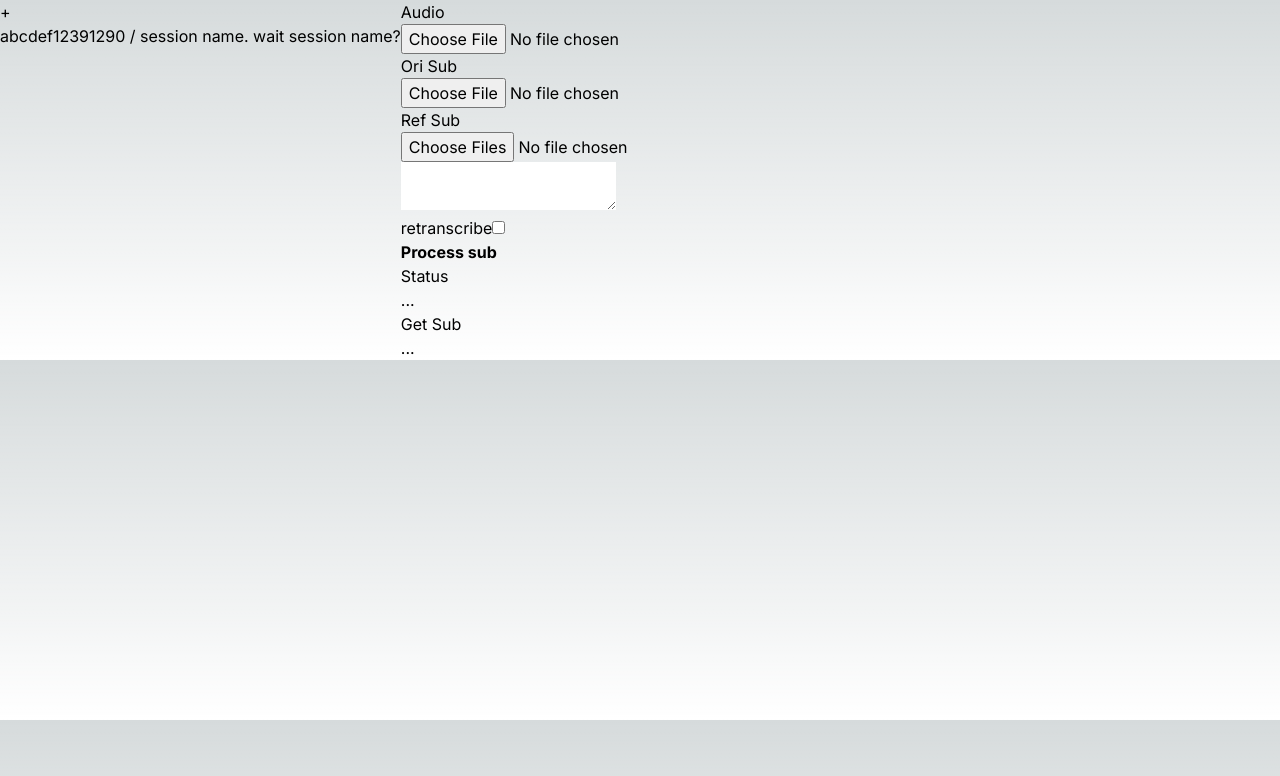
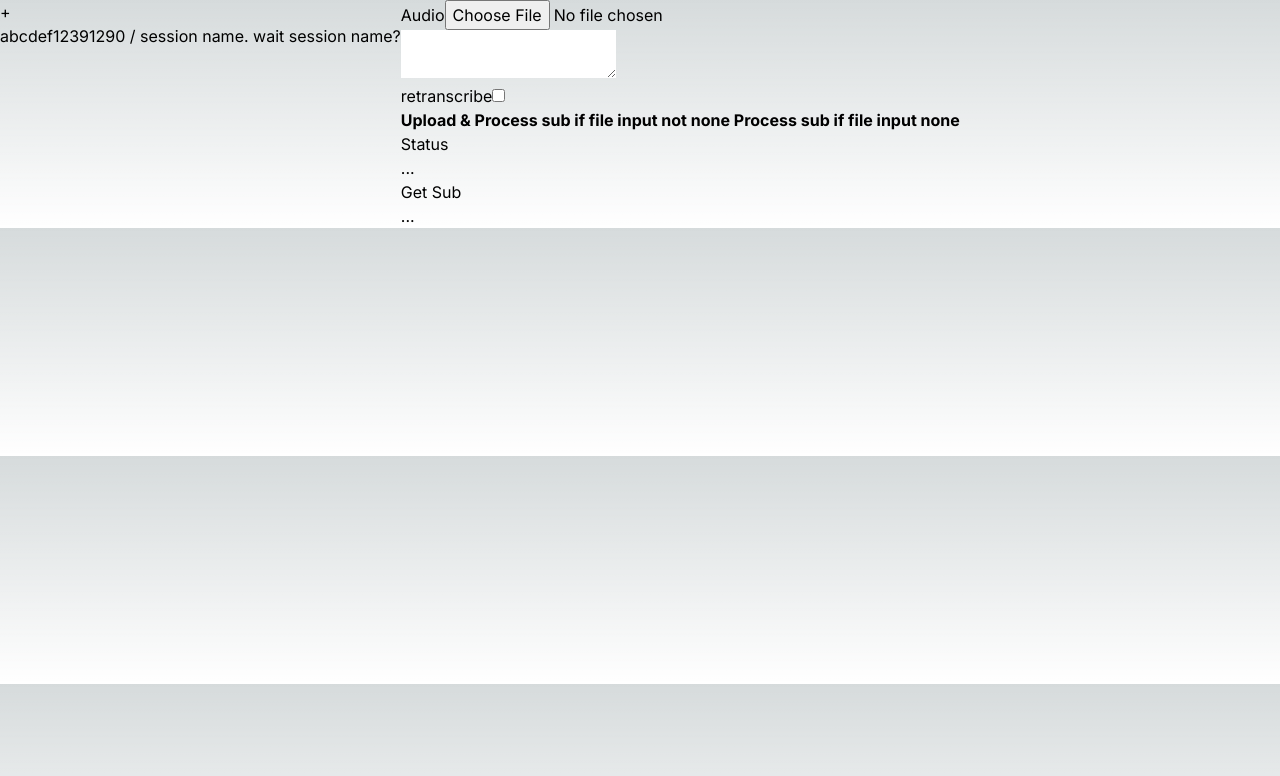
Before and after one commit to faishalirwn/one-pace-jp-fe, a Next.js app: page / in a window 1280 px wide. Shown: the top 776 px of the page. Built offline with nearby package versions, Linux system fonts and the light colour scheme.

Commit message:
react hook form goated

```diff
--- a/app/_components/MainWindow.tsx
+++ b/app/_components/MainWindow.tsx
@@ -2,6 +2,7 @@
 
 import axios from "axios";
 import React, { forwardRef, useRef, useState } from "react";
+import { useForm, UseFormRegister, SubmitHandler } from "react-hook-form";
 
 async function uploadFile(
     files: File[],
@@ -31,40 +32,45 @@ async function uploadFile(
 }
 
 type FileInputProps = {
-    name: string;
+    label: string;
     uploadProgress?: number;
     fileName?: string;
     isMultiple?: boolean;
-    isDisabled?: boolean;
-    onChange: (files: FileList) => void;
 };
 
-const FileInput = forwardRef<HTMLInputElement, FileInputProps>(
-    function FileInput(
+const FileInput = forwardRef<
+    HTMLInputElement,
+    FileInputProps & ReturnType<UseFormRegister<FormValues>>
+>(function FileInput(
     {
         name,
+        label,
         uploadProgress = 0,
         fileName = undefined,
         isMultiple = false,
-            isDisabled = false,
+        disabled,
         onChange,
-        }: FileInputProps,
+    },
     ref
 ) {
     return (
         <div>
-                <p>{name}</p>
+            <label htmlFor={name}>{label}</label>
             <input
                 ref={ref}
                 type="file"
                 name={name}
-                    id={name}
-                    disabled={isDisabled}
-                    onChange={(e) => {
-                        if (e.target.files && e.target.files.length !== 0) {
-                            onChange(e.target.files);
-                        }
-                    }}
+                disabled={disabled}
+                // onChange={(e) => {
+                //     if (
+                //         onChange &&
+                //         e.target.files &&
+                //         e.target.files.length !== 0
+                //     ) {
+                //         onChange(e.target.files);
+                //     }
+                // }}
+                onChange={onChange}
                 multiple={isMultiple}
             />
             <div>
@@ -75,10 +81,18 @@ const FileInput = forwardRef<HTMLInputElement, FileInputProps>(
             </div>
         </div>
     );
+});
+
+interface FormValues {
+    audio: File;
+    oriSub: File;
+    refSub: File[];
+    refSubManual: number;
 }
-);
 
 export default function MainWindow() {
+    const { register, handleSubmit } = useForm<FormValues>();
+
     const AUDIO_INPUT = "AUDIO";
     const ORI_SUB_INPUT = "ORI";
     const REF_SUB_INPUT = "REF";
@@ -108,9 +122,6 @@ export default function MainWindow() {
                 [inputName]: progress,
             }));
         });
-        console.log(filename);
-        console.log(inputsRef);
-        console.log(inputsRef.current[inputName]);
 
         if (inputsRef.current[inputName]) {
             inputsRef.current[inputName].value = "";
@@ -126,53 +137,63 @@ export default function MainWindow() {
         }));
     };
 
-    const setInputRef =
-        (inputName: string) => (element: HTMLInputElement | null) => {
+    const setInputRef = (inputName: string) => {
+        return (element: HTMLInputElement | null) => {
             inputsRef.current[inputName] = element;
+        };
+    };
+
+    const onSubmit: SubmitHandler<FormValues> = (data) => {
+        console.log(data);
     };
 
     return (
         <div>
-            {/* TODO: file input: persist after upload, can remove, progress bar,
-            if persist or upload complete the remove first then you can change unless it's multiple allowed */}
+            <form onSubmit={handleSubmit(onSubmit)}>
                 <FileInput
-                name="Audio"
-                ref={setInputRef(AUDIO_INPUT)}
-                isDisabled={disabledStates[AUDIO_INPUT]}
-                uploadProgress={uploadProgress[AUDIO_INPUT]}
-                fileName={uploadedFiles[AUDIO_INPUT]}
-                onChange={(files) => handleFileChange(AUDIO_INPUT, files)}
+                    // name="audio"
+                    label="Audio"
+                    {...register("audio")}
+                    // ref={setInputRef(AUDIO_INPUT)}
+                    // isDisabled={disabledStates[AUDIO_INPUT]}
+                    // uploadProgress={uploadProgress[AUDIO_INPUT]}
+                    // fileName={uploadedFiles[AUDIO_INPUT]}
+                    // onChange={(files) => handleFileChange(AUDIO_INPUT, files)}
                 />
-            <FileInput
-                name="Ori Sub"
+                {/* <FileInput
+                    name="ori_sub"
+                    label="Ori Sub"
                     ref={setInputRef(ORI_SUB_INPUT)}
                     isDisabled={disabledStates[ORI_SUB_INPUT]}
                     uploadProgress={uploadProgress[ORI_SUB_INPUT]}
                     fileName={uploadedFiles[ORI_SUB_INPUT]}
-                onChange={(files) => handleFileChange(ORI_SUB_INPUT, files)}
+                    // onChange={(files) => handleFileChange(ORI_SUB_INPUT, files)}
                 />
                 <FileInput
-                name="Ref Sub"
+                    name="ref_sub"
+                    label="Ref Sub"
                     ref={setInputRef(REF_SUB_INPUT)}
                     isMultiple
                     isDisabled={disabledStates[REF_SUB_INPUT]}
                     uploadProgress={uploadProgress[REF_SUB_INPUT]}
                     fileName={uploadedFiles[REF_SUB_INPUT]}
-                onChange={(files) => handleFileChange(REF_SUB_INPUT, files)}
-            />
-            <textarea name="" id=""></textarea>
+                    // onChange={(files) => handleFileChange(REF_SUB_INPUT, files)}
+                /> */}
+                <textarea name="ref_sub_manual"></textarea>
 
                 <div>
                     <label htmlFor="retranscribe">retranscribe</label>
-                <input type="checkbox" name="retranscribe" id="retranscribe" />
+                    <input type="checkbox" name="retranscribe" />
                 </div>
 
                 {/* TODO: client side storage check if input not all then cant click this
             input is all if server said so which is get session and saved to localstorage or something
             or after an upload if new session */}
-            <button className="font-bold" disabled>
-                Process sub
+                <button type="submit" className="font-bold">
+                    Upload & Process sub if file input not none Process sub if
+                    file input none
                 </button>
+            </form>
 
             <p>Status</p>
             <p>...</p>
--- a/package.json
+++ b/package.json
@@ -12,7 +12,8 @@
     "axios": "^1.7.7",
     "next": "14.2.5",
     "react": "^18",
-    "react-dom": "^18"
+    "react-dom": "^18",
+    "react-hook-form": "^7.53.0"
   },
   "devDependencies": {
     "@types/node": "^20",
```
Also changed, not shown: 1 other file (tests, documents, lock files or other folders). Lines whose indentation alone changed are shown as unchanged.
